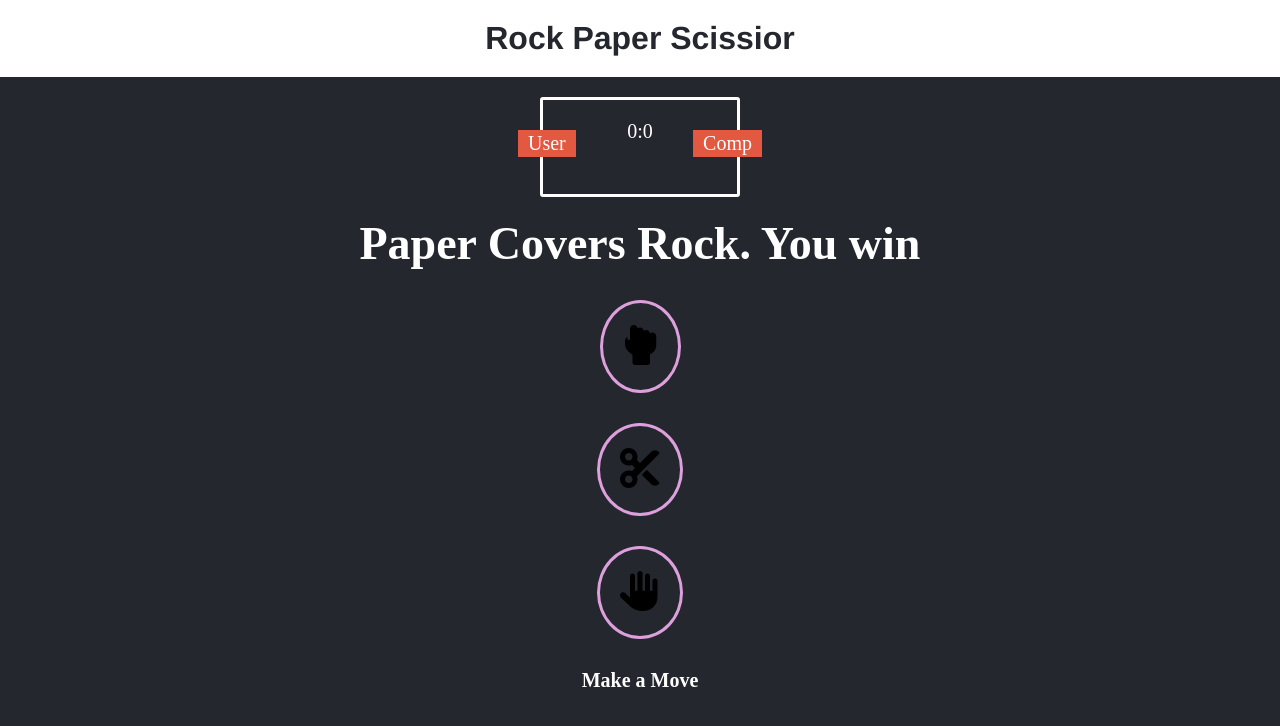
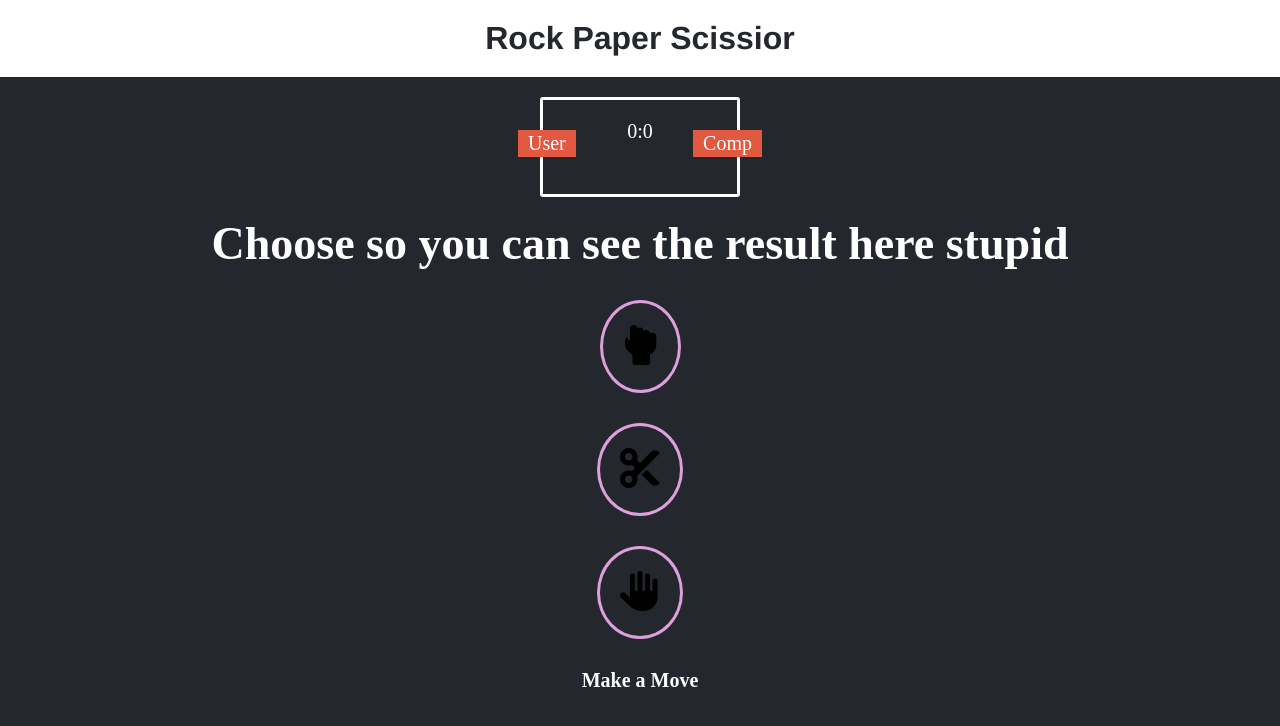
Before and after one commit to shishirkhatiwada/rockpaper, a plain HTML site: page index.html in a window 1280 px wide. Drawn offline with Linux system fonts and the light colour scheme.

Commit message:
Update index.html

```diff
--- a/index.html
+++ b/index.html
@@ -17,7 +17,7 @@
         <span id="user-score">0</span>:<span id="comp-score">0</span>
     </div>
     <div class="result">
-        <p>Paper Covers Rock. You win</p>
+        <p>Choose so you can see the result here stupid </p>
     </div>
 
     <div class="choices">
```
